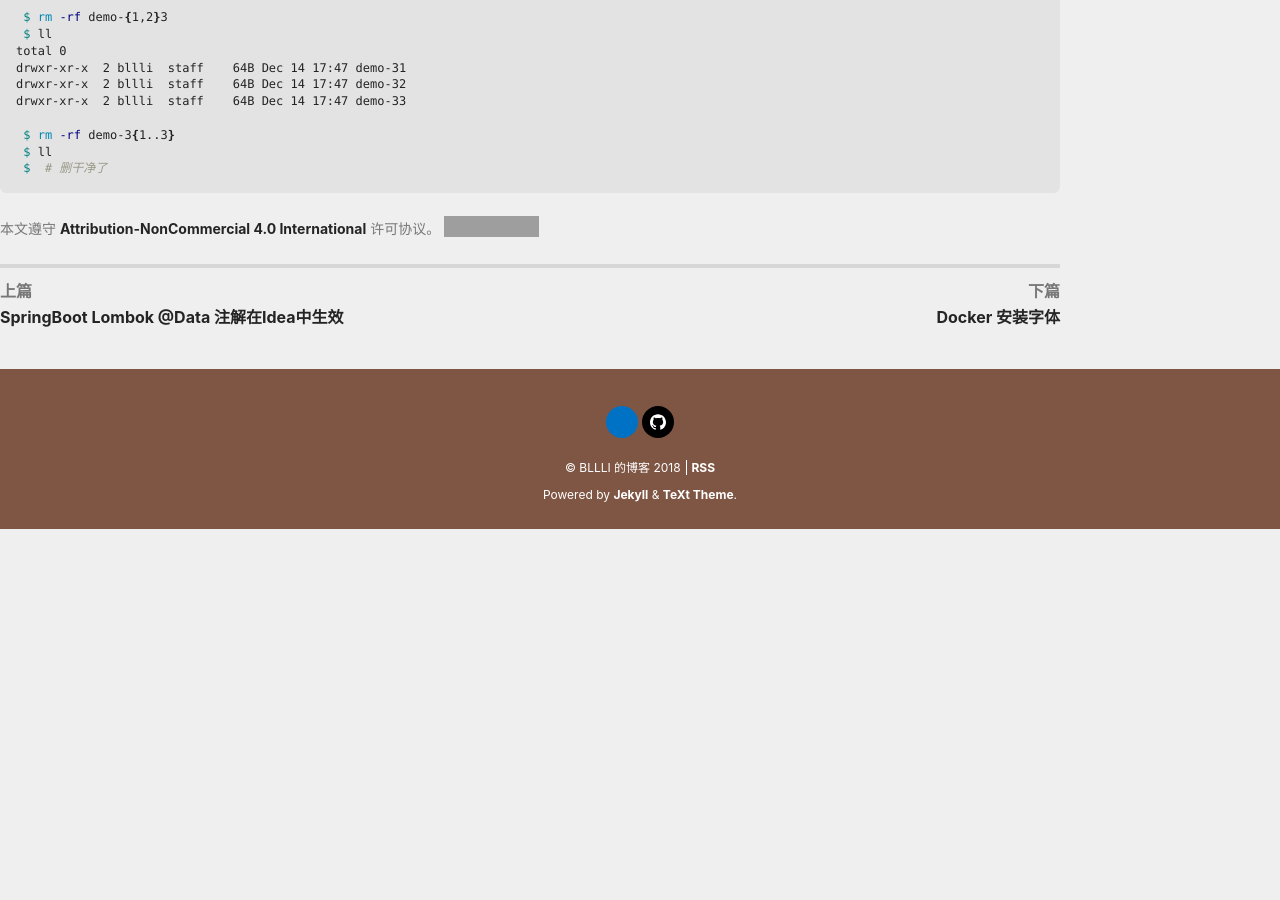
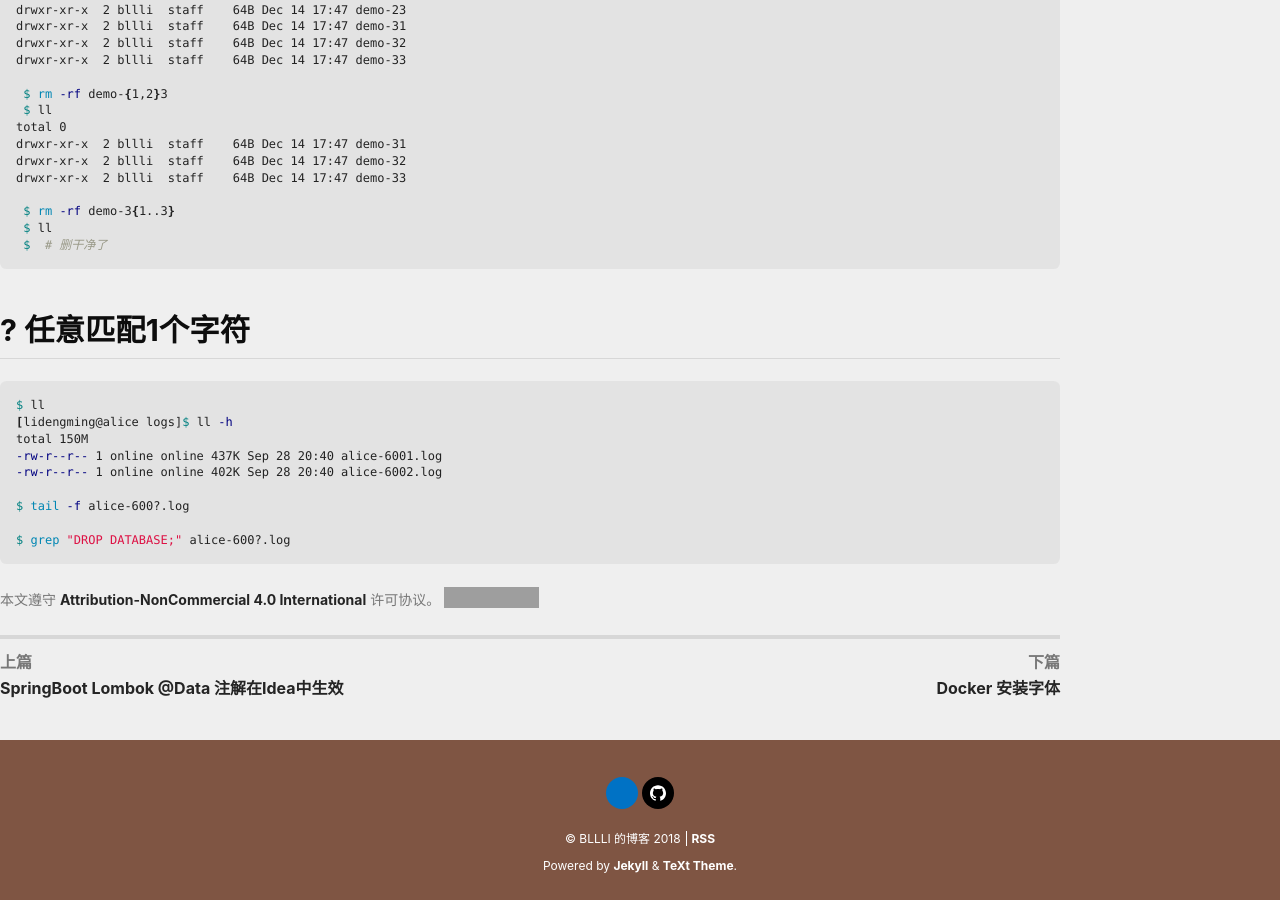
Before and after one commit to bllli/bllli.github.io, a Jekyll site: the page built from _posts/2018-12-14-linux-shell-wildcard-character.md, in a window 1280 px wide and 900 px high, scrolled down 674 px. Built offline with Jekyll 4.4.1, drawn with Linux system fonts in a browser that asks for light colours; comment, search, counter and statistics services are not loaded; before the commit the page ends 1203 px from its top, so only the background shows below that; grey boxes are pictures that could not be loaded.

Commit message:
Update 2018-12-14-linux-shell-wildcard-character.md

````diff
--- a/_posts/2018-12-14-linux-shell-wildcard-character.md
+++ b/_posts/2018-12-14-linux-shell-wildcard-character.md
@@ -8,7 +8,7 @@ tags:
 需要在服务器做批量删除操作，记录一下学习所得。
 <!--more-->
 
-批量创建
+## 批量创建
 ```
  $ mkdir demo-{1..3}{1..3}
  $ ll
@@ -24,7 +24,7 @@ drwxr-xr-x  2 bllli  staff    64B Dec 14 17:47 demo-32
 drwxr-xr-x  2 bllli  staff    64B Dec 14 17:47 demo-33
 ```
 
-批量删除
+## 批量删除
 ```shell
  $ rm -rf demo-{1..2}{1..2}
  $ ll
@@ -46,3 +46,17 @@ drwxr-xr-x  2 bllli  staff    64B Dec 14 17:47 demo-33
  $ ll
  $  # 删干净了
 ```
+
+## ? 任意匹配1个字符
+
+```shell
+$ ll
+[lidengming@alice logs]$ ll -h
+total 150M
+-rw-r--r-- 1 online online 437K Sep 28 20:40 alice-6001.log
+-rw-r--r-- 1 online online 402K Sep 28 20:40 alice-6002.log
+
+$ tail -f alice-600?.log
+
+$ grep "DROP DATABASE;" alice-600?.log
+```
````
